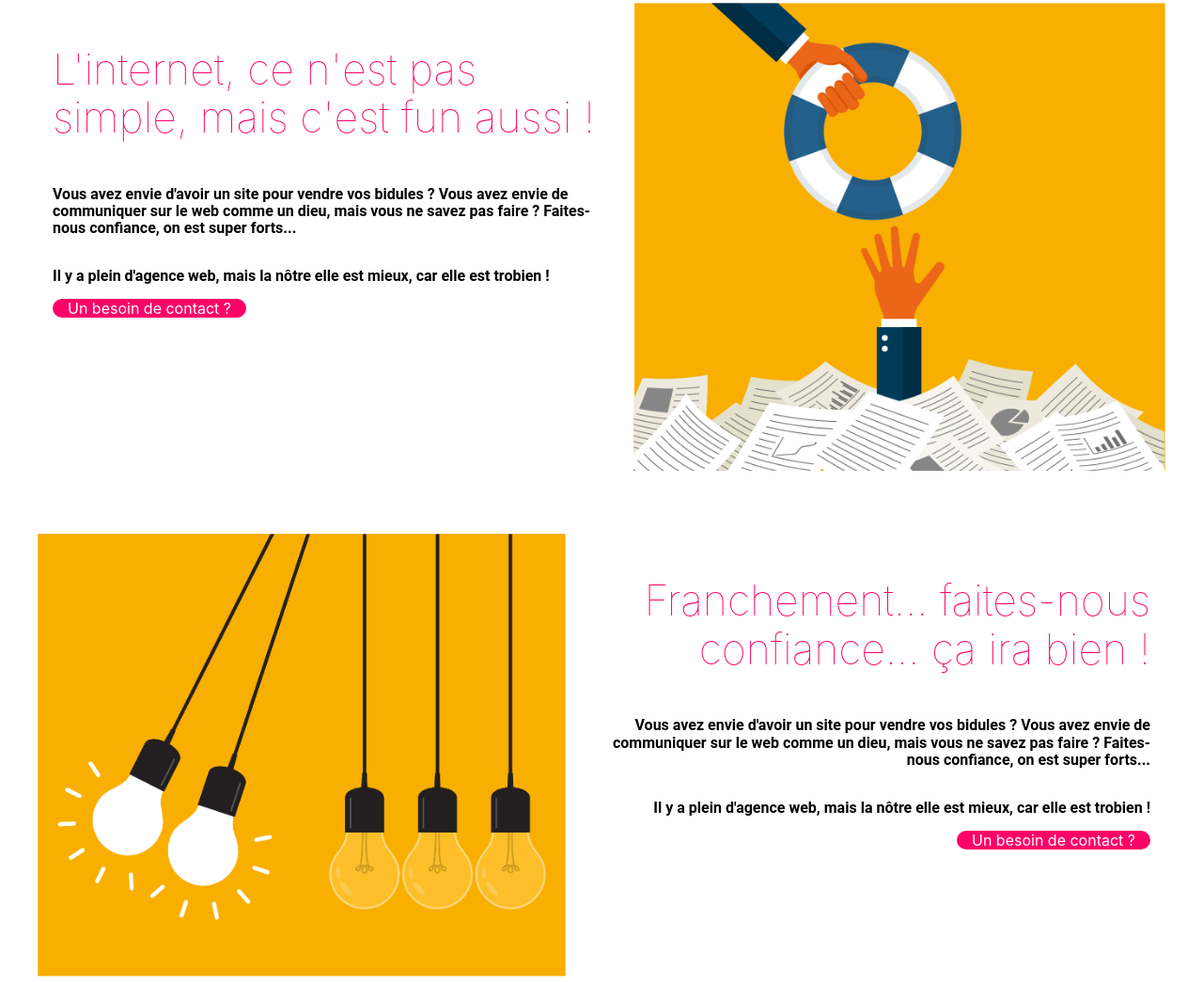
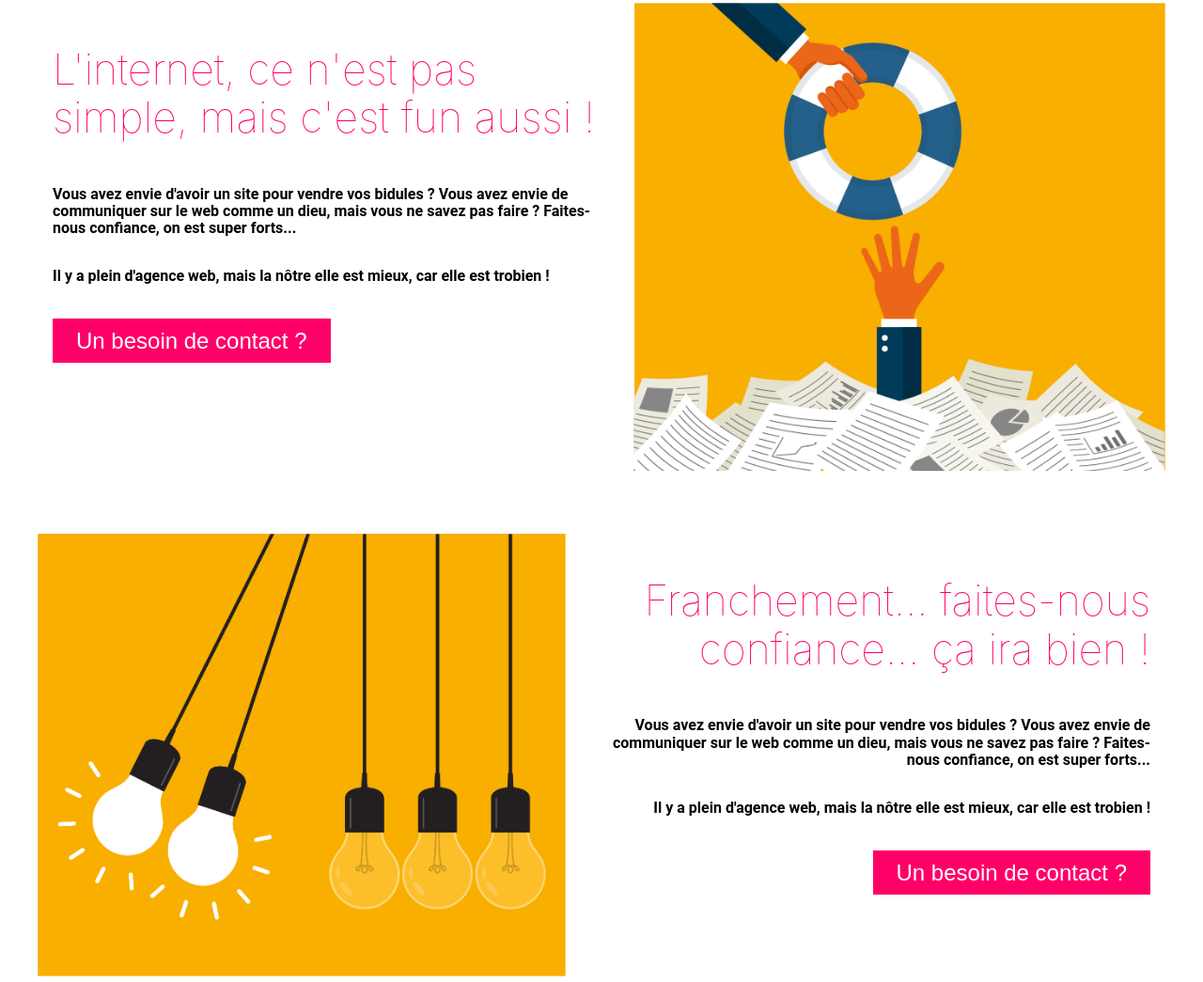
Before and after one commit to HugoDemont62/AgenceTropBien, a website: page index.html in a window 1280 px wide. Shown: the part 824-1869 px from the top of the page at 94% size. Drawn offline with Linux system fonts and the light colour scheme; files whose address does not match are found by name.

Commit message:
Kevin 07 02 2023

```diff
--- /dev/null
+++ b/style/common/_cta.sass
@@ -0,0 +1,7 @@
+.cta
+  background-color: $primary
+  color: white
+  font-family: "Raleway", sans-serif
+  padding: 10px
+  padding-inline: 25px
+  font-size: 1.5rem
--- a/style/common/_responsive_contact.sass
+++ /dev/null
@@ -1,9 +0,0 @@
-@media (max-width: 640px)
-  .projet
-    display: none
-
-@media (min-width: 768px)
-
-@media (min-width: 1024px)
-
-@media (max-width: 1800px)
--- a/style/common/articles.sass
+++ b/style/common/articles.sass
@@ -19,6 +19,7 @@
         flex-direction: column
         font-family: Roboto, sans-serif
         color: black
+        margin-bottom: 5%
         & b
           padding-block: 1rem
       & .title
@@ -44,9 +45,3 @@
   height: 2.5rem
   @include xlg
     display: none
-
-.cta
-  background: #ff0068
-  color: white
-  padding-inline: 1rem
-  border-radius: 10px
--- a/style/main.sass
+++ b/style/main.sass
@@ -9,4 +9,4 @@
 @import "common/project"
 @import "common/contact"
 @import "common/footer"
-@import "common/responsive_contact"
+@import "common/_cta"
```
Also changed, not shown: style/main.css, 1 other file.
